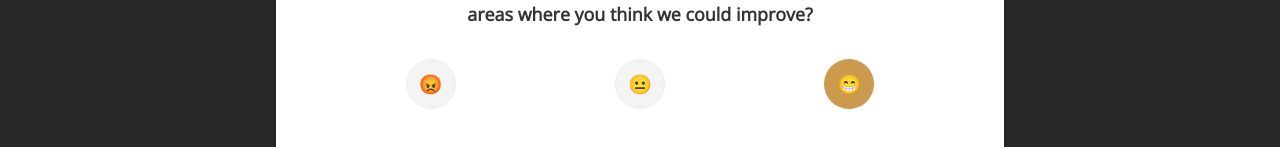
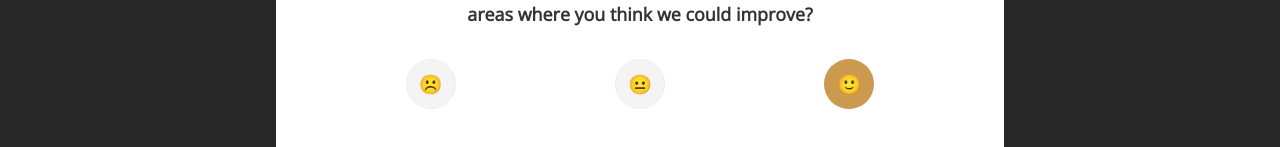
Before and after one commit to godswillumukoro/tw-feedback-app, a React (Create React App) app: page / in a window 1280 px wide. Shown: the part 255-402 px from the top of the page. Built offline with nearby package versions, Linux system fonts and the light colour scheme.

Commit message:
Update RatingSelect.jsx

```diff
--- a/src/components/RatingSelect.jsx
+++ b/src/components/RatingSelect.jsx
@@ -19,7 +19,7 @@ function RatingSelect({ select }) {
           checked={selected === 1}
           onChange={handleChange}
         />
-        <label htmlFor="1">😡</label>
+        <label htmlFor="1">☹️</label>
       </li>
       <li>
         <input
@@ -41,7 +41,7 @@ function RatingSelect({ select }) {
           checked={selected === 10}
           onChange={handleChange}
         />
-        <label htmlFor="10">😁</label>
+        <label htmlFor="10">🙂</label>
       </li>
     </ul>
   );
```
